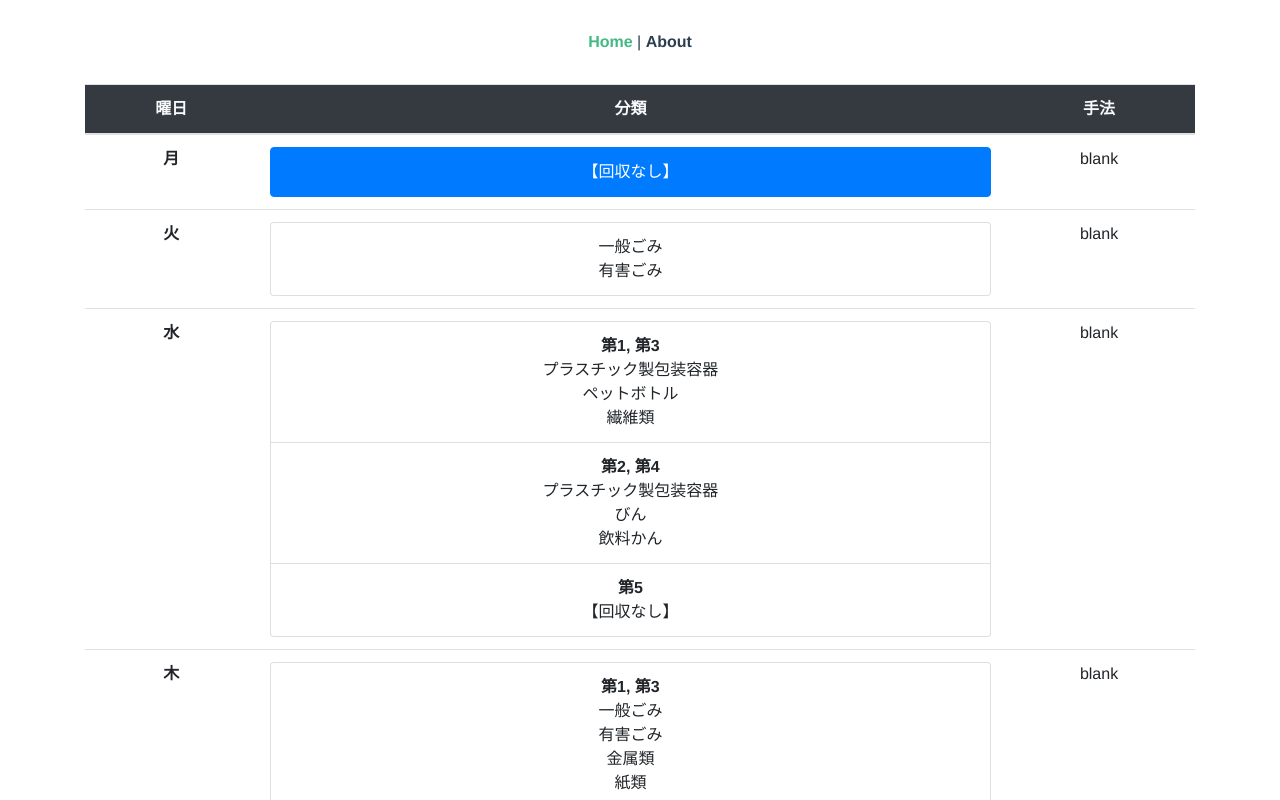
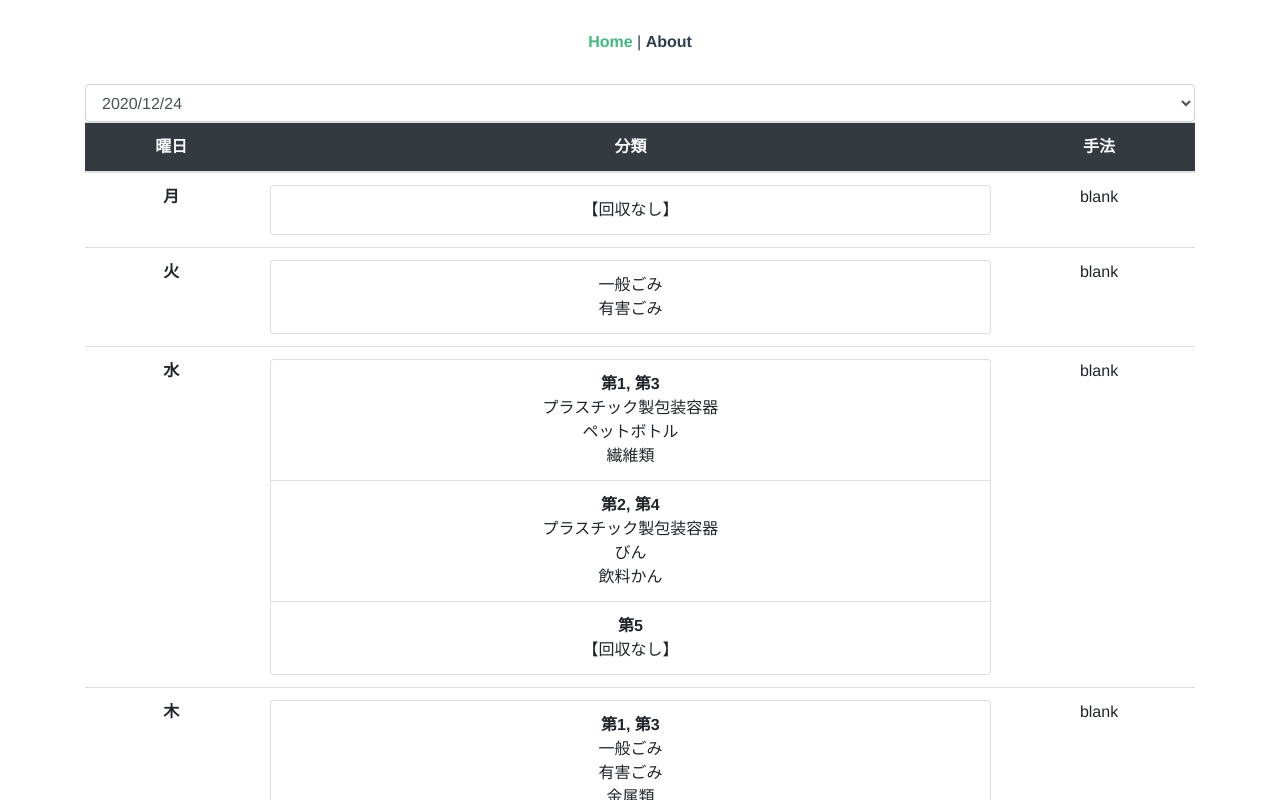
Before and after one commit to RonRole/month_used, a Vue app in the folder front/: page / in a window 1280 px wide. Shown: the top 800 px of the page. Built offline with nearby package versions, Linux system fonts and the light colour scheme.

Commit message:
日付の変更に対応

```diff
--- a/front/src/components/GarbageDayTable.vue
+++ b/front/src/components/GarbageDayTable.vue
@@ -11,7 +11,7 @@
             <tr>
                 <th scope="row">月</th>
                 <td>
-                    <GarbageListItem :targetDate=date :activeDayNum=1>
+                    <GarbageListItem :targetDate=targetDate :activeDayNum=1>
                         <p>【回収なし】</p>
                     </GarbageListItem>
                 </td>
@@ -23,7 +23,7 @@
                 <th scope="row">火</th>
                 <td>
                     <ul class="list-group">
-                        <GarbageListItem :targetDate=date :activeDayNum=2>
+                        <GarbageListItem :targetDate=targetDate :activeDayNum=2>
                             <p>一般ごみ</p>
                             <p>有害ごみ</p>
                         </GarbageListItem>
@@ -35,19 +35,19 @@
                 <th scope="row">水</th>
                 <td>
                     <ul class="list-group">
-                        <GarbageListItem :targetDate=date :activeDayNum=3 :activeTimesOfDay=[1,3]>
+                        <GarbageListItem :targetDate=targetDate :activeDayNum=3 :activeTimesOfDay=[1,3]>
                             <strong>第1, 第3</strong>
                             <p>プラスチック製包装容器</p>
                             <p>ペットボトル</p>
                             <p>繊維類</p>
                         </GarbageListItem>
-                        <GarbageListItem :targetDate=date :activeDayNum=3 :activeTimesOfDay=[2,4]>
+                        <GarbageListItem :targetDate=targetDate :activeDayNum=3 :activeTimesOfDay=[2,4]>
                             <strong>第2, 第4</strong>
                             <p>プラスチック製包装容器</p>
                             <p>びん</p>
                             <p>飲料かん</p>
                         </GarbageListItem>
-                        <GarbageListItem :targetDate=date :activeDayNum=3 :activeTimesOfDay=[5]>
+                        <GarbageListItem :targetDate=targetDate :activeDayNum=3 :activeTimesOfDay=[5]>
                             <strong>第5</strong>
                             <p>【回収なし】</p>
                         </GarbageListItem>
@@ -59,19 +59,19 @@
                 <th scope="row">木</th>
                 <td>
                     <ul class="list-group">
-                        <GarbageListItem :targetDate=date  :activeDayNum=4 :activeTimesOfDay=[1,3]>
+                        <GarbageListItem :targetDate=targetDate  :activeDayNum=4 :activeTimesOfDay=[1,3]>
                             <strong>第1, 第3</strong>
                             <p>一般ごみ</p>
                             <p>有害ごみ</p>
                             <p>金属類</p>
                             <p>紙類</p>
                         </GarbageListItem>
-                        <GarbageListItem :targetDate=date  :activeDayNum=4 :activeTimesOfDay=[2,4]>
+                        <GarbageListItem :targetDate=targetDate  :activeDayNum=4 :activeTimesOfDay=[2,4]>
                             <strong>第2, 第4</strong>
                             <p>一般ごみ</p>
                             <p>有害ごみ</p>
                         </GarbageListItem>
-                        <GarbageListItem :targetDate=date  :activeDayNum=4 :activeTimesOfDay=[5]>
+                        <GarbageListItem :targetDate=targetDate  :activeDayNum=4 :activeTimesOfDay=[5]>
                             <strong>第5</strong>
                             <p>【回収なし】</p>
                         </GarbageListItem>
@@ -82,7 +82,7 @@
             <tr>
                 <th scope="row">金</th>
                 <td>
-                    <GarbageListItem :targetDate=date  :activeDayNum=5>
+                    <GarbageListItem :targetDate=targetDate  :activeDayNum=5>
                         <p>【回収なし】</p>
                     </GarbageListItem>
                 </td>
@@ -93,7 +93,7 @@
 </template>
 
 <script lang="ts">
-import {defineComponent} from 'vue'
+import {computed, defineComponent, Prop, PropType} from 'vue'
 import GarbageListItem from '@/components/GarbageListItem.vue'
 
 interface Props {
@@ -106,14 +106,14 @@ export default defineComponent({
     },
     props: {
         targetDate: {
-            default: () => new Date(2020,11,28),
+            type: Object as PropType<Date>,
             required: true
         }
     },
     setup(props: Props) {
-        const date = props.targetDate
+        const targetDate = computed(()=>props.targetDate)
         return {
-            date
+            targetDate
         }
     }
 })
--- a/front/src/components/GarbageListItem.vue
+++ b/front/src/components/GarbageListItem.vue
@@ -1,11 +1,11 @@
 <template>
-    <li v-bind:class="['list-group-item',{'active':data.isActive}]">
+    <li v-bind:class="['list-group-item',{'active':isActive}]">
         <slot />
     </li>
 </template>
 
 <script lang="ts">
-    import { defineComponent } from "vue";
+    import { computed, defineComponent, PropType } from "vue";
 
     class ActiveDay {
         private date : Date;
@@ -61,6 +61,7 @@
         name: 'GarbageListItem',
         props: {
             targetDate: {
+                type: Object as PropType<Date>,
                 default: () => new Date(),
                 required: true
             },
@@ -74,12 +75,12 @@
             }
         },
         setup(props: Props) {
-            const today = new ActiveDay(props.targetDate, props.activeDayNum, props.activeTimesOfDay)
-            const data = {
-                isActive: today.isActive()
-            }
+            const isActive = computed(() => {
+                const activeDay = new ActiveDay(props.targetDate, props.activeDayNum, props.activeTimesOfDay)
+                return activeDay.isActive()
+            })
             return {
-                data
+                isActive,
             }
         }
     })
--- a/front/src/views/Home.vue
+++ b/front/src/views/Home.vue
@@ -1,19 +1,59 @@
 <template>
   <div class='container'>
-    <GarbageDay/>
+    <select class="form-control" @change="changeDate">
+        <option>{{today.toStringBefore()}}</option>
+        <option selected>{{today.toString()}}</option>
+        <option>{{today.toStringAfter()}}</option>
+    </select>
+    <GarbageDayTable :targetDate=targetDate />
   </div>
 </template>
 
 <script lang="ts">
-  import { defineComponent } from 'vue';
+  import { defineComponent, reactive, ref } from 'vue';
   import MyButton from '@/components/MyButton.vue'; // @ is an alias to /src
-  import GarbageDay from '@/components/GarbageDayTable.vue';
+  import GarbageDayTable from '@/components/GarbageDayTable.vue';
 
+  class Today {
+
+    private date : Date;
+
+    constructor(date: Date) {
+      this.date = date
+    }
+
+    toStringBefore() {
+      return `${this.date.getUTCFullYear()}/${this.date.getMonth()+1}/${this.date.getDate()-1}`
+    }
+
+    toString() {
+      return `${this.date.getUTCFullYear()}/${this.date.getMonth()+1}/${this.date.getDate()}`
+    }
+
+    toStringAfter() {
+      return `${this.date.getUTCFullYear()}/${this.date.getMonth()+1}/${this.date.getDate()+1}`
+    }
+  }
   export default defineComponent({
     name: 'Home',
     components: {
       MyButton,
-      GarbageDay
+      GarbageDayTable
     },
+    setup() {
+      const today = new Today(new Date())
+      const targetDate = ref<Date>(new Date())
+      const changeDate = (e: Event) => {
+        if(e.target instanceof HTMLSelectElement) {
+          const input = e.target.value.split('/').map(value => Number.parseInt(value))
+          targetDate.value = new Date(input[0], input[1]-1, input[2])
+        }
+      }
+      return {
+        today,
+        targetDate,
+        changeDate
+      }
+    }
   });
-  </script>
+</script>
```
